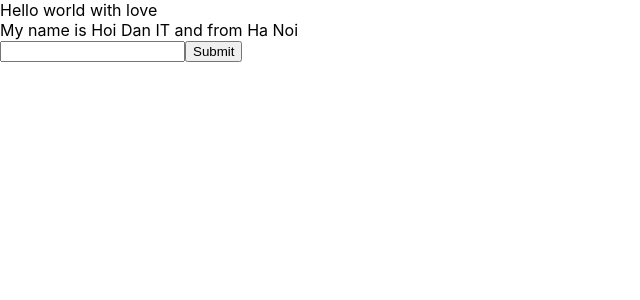
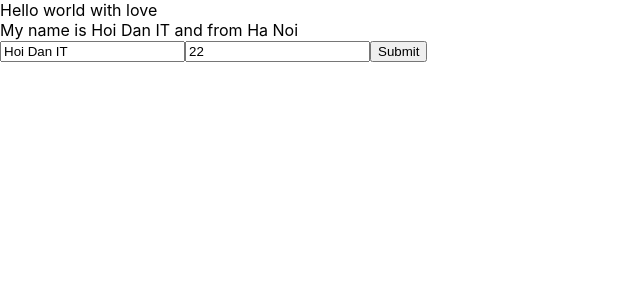
Before and after one commit to hoanganh-k2/dem-react-test, a React (Create React App) app: page / in a window 1280 px wide. Shown: the top 300 px of the page, without its empty margins (0-640 px from the left). Built offline with nearby package versions, Linux system fonts and the light colour scheme.

Commit message:
Nesting component

```diff
--- a/src/components/MyComponent.js
+++ b/src/components/MyComponent.js
@@ -1,46 +1,11 @@
 import React from "react";
+import UserInfor from "./UserInfor";
 
 class MyComponent extends React.Component {
-    state = {
-        name: "Hoi Dan IT",
-        address: "Ha Noi",
-        age: 22,
-    };
-
-    handleOnClick = (event) => {
-        console.log(">> click me", this.state.name);
-        this.setState({
-            name: "Hoang Anh",
-            age: Math.floor(Math.random() * 100 + 1),
-        });
-    };
-
-    handleOnMouseOver = (event) => {
-        console.log(event.pageX);
-    };
-
-    handleOnChangeInput = (event) => {
-        this.setState({
-            name: event.target.value,
-        });
-    };
-
-    handleOnSubmit = (event) => {
-        event.preventDefault();
-        console.log(this.state);
-    };
-
     render() {
         return (
             <div>
-                My name is {this.state.name} and from {this.state.address}
-                <form onSubmit={(event) => this.handleOnSubmit(event)}>
-                    <input
-                        type="text"
-                        onChange={(event) => this.handleOnChangeInput(event)}
-                    />
-                    <button type="submit">Submit</button>
-                </form>
+                <UserInfor></UserInfor>
             </div>
         );
     }
--- /dev/null
+++ b/src/components/UserInfor.js
@@ -0,0 +1,49 @@
+import React from "react";
+
+class UserInfor extends React.Component {
+    state = {
+        name: "Hoi Dan IT",
+        address: "Ha Noi",
+        age: 22,
+    };
+
+    handleOnChangeInput = (event) => {
+        this.setState({
+            name: event.target.value,
+        });
+    };
+
+    handleOnChangeAge = (event) => {
+        this.setState({
+            age: event.target.value,
+        });
+    };
+
+    handleOnSubmit = (event) => {
+        event.preventDefault();
+        console.log(this.state);
+    };
+
+    render() {
+        return (
+            <div>
+                My name is {this.state.name} and from {this.state.address}
+                <form onSubmit={(event) => this.handleOnSubmit(event)}>
+                    <input
+                        value={this.state.name}
+                        type="text"
+                        onChange={(event) => this.handleOnChangeInput(event)}
+                    />
+                    <input
+                        value={this.state.age}
+                        type="text"
+                        onChange={(event) => this.handleOnChangeAge(event)}
+                    />
+                    <button type="submit">Submit</button>
+                </form>
+            </div>
+        );
+    }
+}
+
+export default UserInfor;
```
